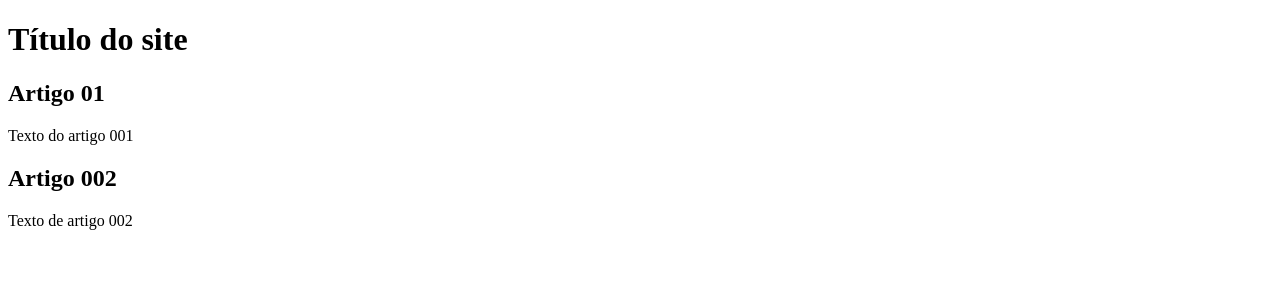
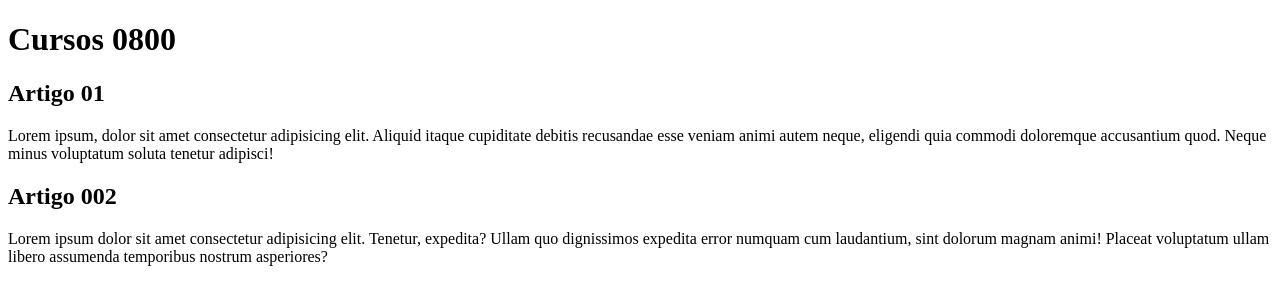
Before and after one commit to El010/New_Project, a plain HTML site: page index.html in a window 1280 px wide. Drawn offline with Linux system fonts and the light colour scheme.

Commit message:
Comecei a escrever conteúdo

```diff
--- a/index.html
+++ b/index.html
@@ -9,15 +9,21 @@
 <body>
     <main>
         <head>
-            <h1> Título do site</h1>
+            <h1>Cursos 0800</h1>
         </head>
         <article>
-            <h1>Artigo 01</h1>
-            <p2>Texto do artigo 001</p2>
+            <h2>Artigo 01</h2>
+            <p>Lorem ipsum, dolor sit amet consectetur adipisicing elit. Aliquid itaque cupiditate debitis
+              recusandae esse veniam animi autem neque, eligendi quia commodi doloremque accusantium quod.
+              Neque minus voluptatum soluta tenetur adipisci!
+            </p>
         </article>
         <artigle>
             <h2>Artigo 002</h2>
-            <p>Texto de artigo 002</p>
+            <p>Lorem ipsum dolor sit amet consectetur adipisicing elit.
+             Tenetur, expedita? Ullam quo dignissimos expedita error numquam cum laudantium,
+             sint dolorum magnam animi! Placeat voluptatum ullam libero assumenda temporibus nostrum asperiores?
+            </p>
         </artigle>
 
     </main>
```
